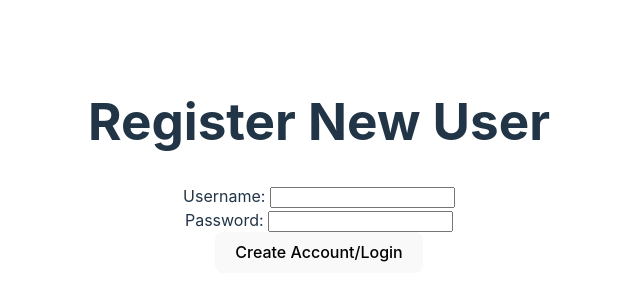
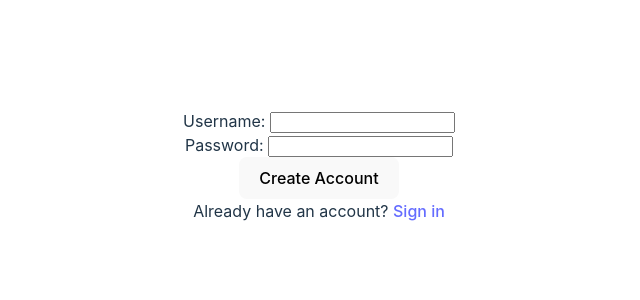
Before and after one commit to SkyyyJiang/tian-jiang-yijing-zheng-project3, a React (Vite) app in the folder frontend/: page /register in a window 1280 px wide. Shown: the part 234-534 px from the top of the page, without its empty margins (321-961 px from the left). Built offline with nearby package versions, Linux system fonts and the light colour scheme.

Commit message:
add login

```diff
--- a/frontend/src/App.jsx
+++ b/frontend/src/App.jsx
@@ -1,6 +1,7 @@
 import React from "react";
 import { BrowserRouter as Router, Route, Routes } from "react-router-dom";
 import Register from "./components/Register"
+import Login from "./components/Login"
 import './App.css';
 
 function App() {
@@ -9,6 +10,7 @@ function App() {
       <div className="App">
         <Routes>
           <Route path="/register" element={<Register />} />
+          <Route path="/login" element={<Login />} />
         </Routes>
       </div>
     </Router>
--- a/frontend/src/components/Register.jsx
+++ b/frontend/src/components/Register.jsx
@@ -1,5 +1,6 @@
 import axios from 'axios';
 import React, { useState } from 'react';
+import { Link } from 'react-router-dom';
 import { useNavigate } from 'react-router';
 
 export default function Register() {
@@ -41,8 +42,6 @@ export default function Register() {
 
     return (
         <div>
-            <h1>Register New User</h1>
-
             <div>
                 <span>Username: </span><input type='text' value={usernameInput} onInput={setUsername}></input>
             </div>
@@ -50,7 +49,9 @@ export default function Register() {
                 <span>Password: </span><input type='text' value={passwordInput} onInput={setPassword}></input>
             </div>
 
-            <button onClick={submit}>Create Account/Login</button>
+            <button onClick={submit}>Create Account</button>
+
+            <div>Already have an account?  <Link to="/login">Sign in</Link></div>
 
             {!!error && <h3>{error}</h3>}
 
--- a/frontend/src/components/login.jsx
+++ b/frontend/src/components/login.jsx
@@ -0,0 +1,60 @@
+import axios from 'axios';
+import React, { useState } from 'react';
+import { Link } from 'react-router-dom';
+import { useNavigate } from 'react-router';
+
+export default function Login() {
+    const [usernameInput, setUsernameInput] = useState('');
+    const [passwordInput, setPasswordInput] = useState('');
+    const [error, setError] = useState('');
+
+    const navigate = useNavigate();
+
+    function setUsername(event) {
+        const username = event.target.value;
+        setUsernameInput(username);
+    }
+
+    function setPassword(event) {
+        const pswd = event.target.value;
+        setPasswordInput(pswd);
+    }
+
+    async function submit() {
+
+        if (!usernameInput || !passwordInput) {
+            setError("username and password are mandatory");
+            return;
+        }
+
+        try {
+            const response = await axios.post('/api/auth/login', {username: usernameInput, password: passwordInput})
+            navigate('/')
+        } catch (e) {
+            console.log(e)
+            if (e.response.status == 401) {
+                setError(e.response.data)
+            } else {
+                setError("Something went wrong. Please try again.")
+            }
+        }
+    }
+
+    return (
+        <div>
+            <div>
+                <span>Username: </span><input type='text' value={usernameInput} onInput={setUsername}></input>
+            </div>
+            <div>
+                <span>Password: </span><input type='text' value={passwordInput} onInput={setPassword}></input>
+            </div>
+
+            <button onClick={submit}>Log In</button>
+
+            <div>Don't have an account?  <Link to="/register">Create new account</Link></div>
+
+            {!!error && <h3>{error}</h3>}
+
+        </div>
+    )
+}
```
Also changed, not shown: frontend/src/components/NavBar.jsx (added, +45 -0 lines).
